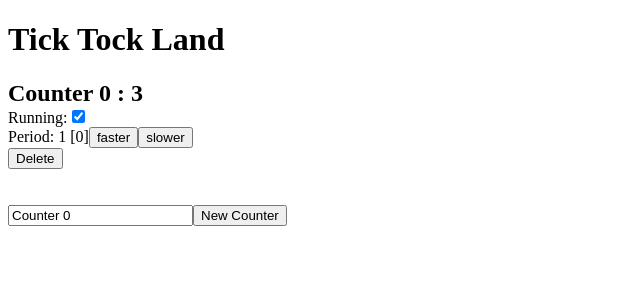
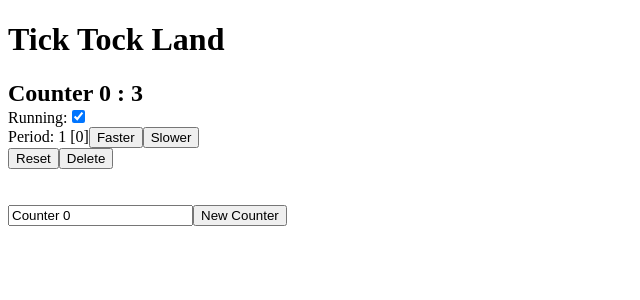
Before and after one commit to fpassow/tick-tock-land, a React (Create React App) app: page / in a window 1280 px wide. Both pictures are taken after a click on the button "New Counter". Shown: the top 300 px of the page, without its empty margins (0-640 px from the left). Built offline with nearby package versions, Linux system fonts and the light colour scheme.

Commit message:
Added 'Reset' to counters

```diff
--- a/src/CounterComponent.js
+++ b/src/CounterComponent.js
@@ -5,14 +5,15 @@ const h2Style = {
 }
 
  const CounterComponent= ({counterId, label, count, period, periodCount, running,
-                           incrPeriod, decrPeriod, toggleRunning, deleteCounter})=>(
+                           incrPeriod, decrPeriod, toggleRunning, deleteCounter, resetCounter})=>(
   <div>
     <h2 style={h2Style}>{label} : {count}</h2>
     Running:
     <input type="checkbox" onChange={()=>{toggleRunning(counterId)}} checked={running} /><br />
     Period: {period} [{periodCount}]
-    <button onClick={()=>{decrPeriod(counterId)}}> faster </button>
-    <button onClick={()=>{incrPeriod(counterId)}}> slower </button><br />
+    <button onClick={()=>{decrPeriod(counterId)}}> Faster </button>
+    <button onClick={()=>{incrPeriod(counterId)}}> Slower </button><br />
+    <button onClick={()=>{resetCounter(counterId)}}> Reset </button>
     <button onClick={()=>{deleteCounter(counterId)}}> Delete </button>
    </div>
 )
--- a/src/CountersContainer.js
+++ b/src/CountersContainer.js
@@ -1,10 +1,10 @@
 import React from 'react'
 import { connect } from 'react-redux'
 import CounterComponent from './CounterComponent'
-import {startStopAction, incrPeriodAction, decrPeriodAction, deleteCounterAction} from './actions'
+import {startStopAction, incrPeriodAction, decrPeriodAction, deleteCounterAction, resetCounterAction} from './actions'
 
 //--noncontainer to go inside container
-const CountersComponent = ({counters, toggleRunning, incrPeriod, decrPeriod, deleteCounter})=>{
+const CountersComponent = ({counters, toggleRunning, incrPeriod, decrPeriod, deleteCounter, resetCounter})=>{
   return (
     <div>
       {counters.map((counter)=>{
@@ -14,6 +14,7 @@ const CountersComponent = ({counters, toggleRunning, incrPeriod, decrPeriod, del
                     incrPeriod={incrPeriod}
                     decrPeriod={decrPeriod}
                     deleteCounter={deleteCounter}
+                    resetCounter={resetCounter}
                     {...counter}
                 />
       })}
@@ -31,7 +32,8 @@ const mapDispatchToProps = dispatch => ({
   toggleRunning: (id)=>{dispatch(startStopAction(id))},
   incrPeriod: (id)=>{dispatch(incrPeriodAction(id))},
   decrPeriod: (id)=>{dispatch(decrPeriodAction(id))},
-  deleteCounter: (id)=>{dispatch(deleteCounterAction(id))}
+  deleteCounter: (id)=>{dispatch(deleteCounterAction(id))},
+  resetCounter: (id)=>{dispatch(resetCounterAction(id))}
 })
 
 export default connect(
--- a/src/actions.js
+++ b/src/actions.js
@@ -32,3 +32,7 @@ export function decrPeriodAction(counterId) {
 export function deleteCounterAction(counterId) {
 	return {type:'DELETE_COUNTER', counterId: counterId}
 }
+
+export function resetCounterAction(counterId) {
+	return {type:'RESET_COUNTER', counterId: counterId}
+}
--- a/src/rootReducer.js
+++ b/src/rootReducer.js
@@ -50,6 +50,12 @@ function rootReducer(state = state0, action) {
       	    state,
       	    {counters: deleteCounterById(state.counters, action.counterId)}
       	)
+        case 'RESET_COUNTER':
+        return Object.assign(
+            {},
+            state,
+            {counters: resetCounterById(state.counters, action.counterId)}
+        )
     default:
       return state;
   }
@@ -102,4 +108,14 @@ function deleteCounterById(counters, counterId){
 	return  counters.filter((counter)=>(counter.counterId !== counterId))
 }
 
+function resetCounterById(counters, counterId){
+  return  counters.map((counter)=>{
+    if (counter.counterId === counterId) {
+      return {...counter, count: 0, periodCount: 0}
+    } else {
+      return counter
+    }
+  })
+}
+
 export default rootReducer
```
Also changed, not shown: 1 other file (tests, documents, lock files or other folders).
